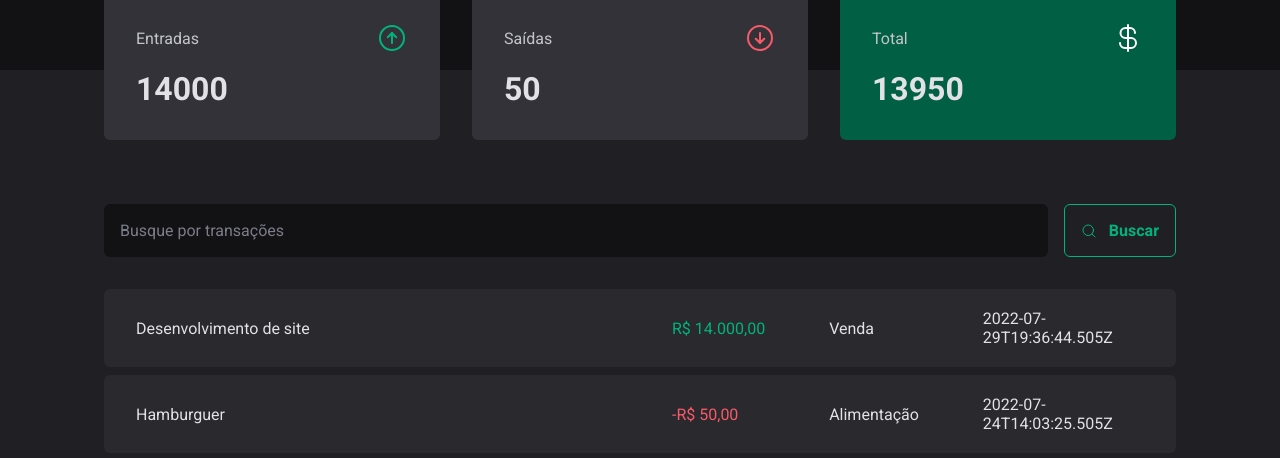
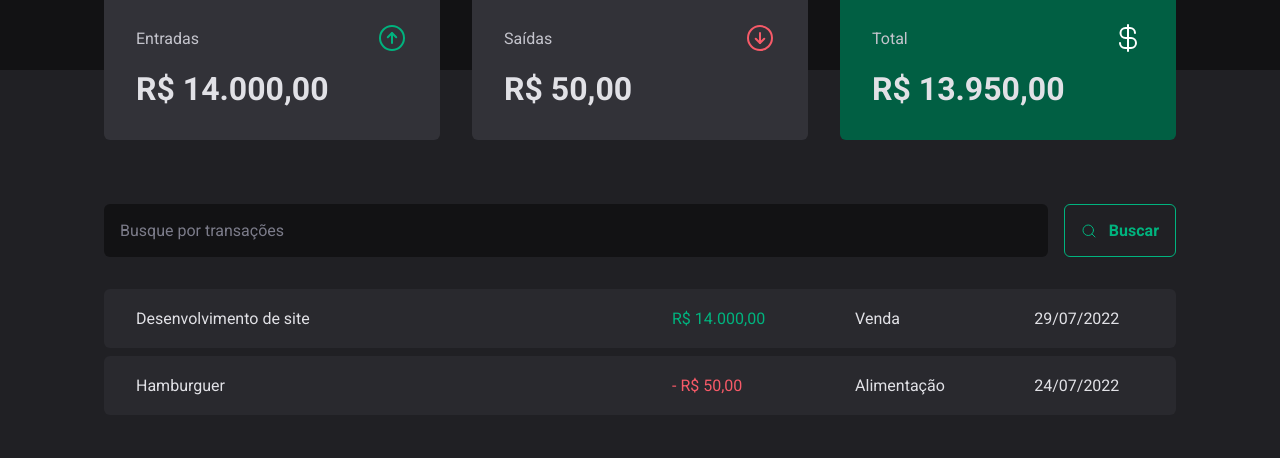
Before and after one commit to gabrielvbauer/dtmoney2.0, a React (Vite) app: page / in a window 1280 px wide. Shown: the part 390-848 px from the top of the page. After the commit the page ends 813 px from the top, so only its background shows below. Built offline with nearby package versions, Linux system fonts and the light colour scheme; data requests are answered from the project's data file.

Commit message:
feat: formatter

```diff
--- a/src/components/Summary/index.tsx
+++ b/src/components/Summary/index.tsx
@@ -1,6 +1,7 @@
 import { ArrowCircleUp, ArrowCircleDown, CurrencyDollar } from "phosphor-react";
 import { useContext } from "react";
 import { TransactionsContext } from "../../contexts/TransactionsContext";
+import { priceFormatter } from "../../utils/formatter";
 import { SummaryContainer, SummaryCard } from "./styles";
 
 export function Summary() {
@@ -33,7 +34,7 @@
           <ArrowCircleUp size={32} color="#00b37e" />
         </header>
 
-        <strong>{summary.income}</strong>
+        <strong>{priceFormatter.format(summary.income)}</strong>
       </SummaryCard>
 
       <SummaryCard>
@@ -42,7 +43,7 @@
           <ArrowCircleDown size={32} color="#f75a68" />
         </header>
 
-        <strong>{summary.outcome}</strong>
+        <strong>{priceFormatter.format(summary.outcome)}</strong>
       </SummaryCard>
 
       <SummaryCard variant="green">
@@ -51,7 +52,7 @@
           <CurrencyDollar size={32} color="#fff" />
         </header>
 
-        <strong>{summary.total}</strong>
+        <strong>{priceFormatter.format(summary.total)}</strong>
       </SummaryCard>
     </SummaryContainer>
   )
--- a/src/pages/Transactions/index.tsx
+++ b/src/pages/Transactions/index.tsx
@@ -2,7 +2,7 @@
 import { Header } from "../../components/Header";
 import { Summary } from "../../components/Summary";
 import { TransactionsContext } from "../../contexts/TransactionsContext";
-import { priceFormatter } from "../../utils/formatter";
+import { dateFormatter, priceFormatter } from "../../utils/formatter";
 import { SearchForm } from "./components/SearchForm";
 import { PriceHighlight, TransactionsContainer, TransactionsTable } from "./styles";
 
@@ -23,11 +23,11 @@
               <tr key={transaction.id}>
                 <td width="50%">{transaction.description}</td>
                 <PriceHighlight variant={transaction.type}>
-                  {transaction.type === 'outcome' && '-'}
+                  {transaction.type === 'outcome' && '- '}
                   {priceFormatter.format(transaction.value)}
                 </PriceHighlight>
                 <td>{transaction.category}</td>
-                <td>{transaction.createdAt}</td>
+                <td>{dateFormatter.format(new Date(transaction.createdAt))}</td>
               </tr>
             ))}
           </tbody>
```
